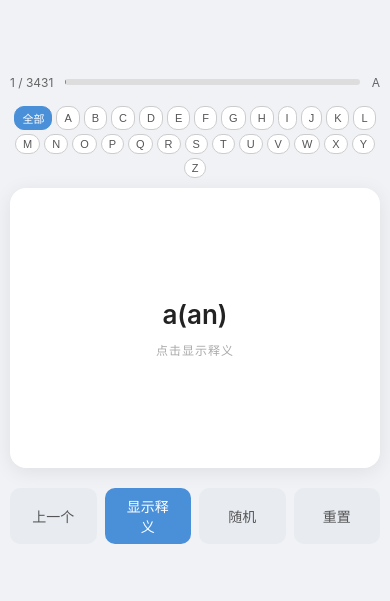
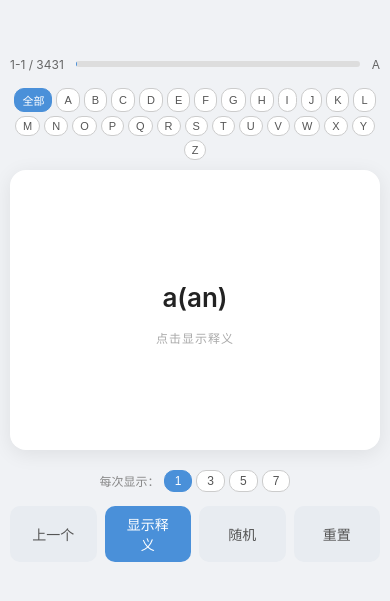
Before and after one commit to Sleepless-Tomato/flashcard, a plain HTML site: page index.html in a window 390 px wide. Shown: the part 113-714 px from the top of the page. Drawn offline with Linux system fonts and the light colour scheme.

Commit message:
Update index.html

```diff
--- a/index.html
+++ b/index.html
@@ -155,6 +155,62 @@
     color: #bbb;
   }
 
+  /* batch size selector */
+  .batch-select {
+    display: flex;
+    align-items: center;
+    justify-content: center;
+    gap: 6px;
+    margin-bottom: 14px;
+    font-size: 13px;
+    color: #888;
+  }
+  .batch-select button {
+    padding: 4px 12px;
+    border: 1px solid #ccc;
+    border-radius: 10px;
+    background: #fff;
+    cursor: pointer;
+    font-size: 13px;
+    color: #555;
+    transition: all .15s;
+  }
+  .batch-select button.active {
+    background: #4a90d9;
+    color: #fff;
+    border-color: #4a90d9;
+  }
+  .batch-select button:active { transform: scale(.95); }
+
+  /* multi-word list */
+  .card-face, .card-back { overflow-y: auto; }
+  .word-list { width: 100%; }
+  .word-list .word-item {
+    padding: 6px 0;
+    border-bottom: 1px solid #f0f0f0;
+    font-size: 22px;
+    font-weight: 500;
+    color: #222;
+    text-align: left;
+    line-height: 1.5;
+  }
+  .word-list .word-item:last-child { border-bottom: none; }
+  .word-list .w-en { font-size: 18px; font-weight: 500; color: #333; }
+  .word-list .w-zh { font-size: 16px; color: #e67e22; margin-left: 8px; }
+  .card-back .word-list .word-item {
+    font-size: 16px;
+    font-weight: 400;
+    padding: 5px 0;
+  }
+  .card-face .word-list { padding: 0; }
+  .card-back .word-list { padding: 0; }
+
+  /* hide old single-word elements when using multi mode */
+  .batch-1 .word-list .word-item { font-size: 34px; font-weight: 600; text-align: center; }
+  .batch-1 .card-back .word-list .word-item { font-size: 22px; font-weight: 500; text-align: center; }
+  .batch-1 .card-back .word-list .w-zh { font-size: 24px; }
+  .batch-1 .card-back .word-list .w-en { display: block; font-size: 20px; margin-bottom: 6px; }
+
   /* shuffle button etc */
   .controls {
     display: flex;
@@ -198,8 +254,8 @@
 
   @media (max-width: 480px) {
     .container { padding: 10px; }
-    .card { aspect-ratio: auto; height: 280px; max-height: 50vh; }
-    .card-face, .card-back { padding: 20px; }
+    .card { aspect-ratio: auto; height: 280px; max-height: 55vh; }
+    .card-face, .card-back { padding: 16px; }
     .card-face .word { font-size: 26px; }
     .card-face .hint { font-size: 12px; margin-top: 8px; }
     .card-back .word-back { font-size: 18px; margin-bottom: 8px; }
@@ -211,15 +267,29 @@
     .controls { gap: 8px; }
     .controls button { padding: 8px 16px; font-size: 14px; min-width: 0; flex: 1; max-width: 120px; }
     .btn-next { min-width: 80px; }
+    .word-list .word-item { font-size: 18px; padding: 4px 0; }
+    .word-list .w-en { font-size: 15px; }
+    .word-list .w-zh { font-size: 14px; }
+    .batch-1 .word-list .word-item { font-size: 26px; }
+    .batch-1 .card-back .word-list .word-item { font-size: 18px; }
+    .batch-1 .card-back .word-list .w-zh { font-size: 20px; }
+    .batch-select { font-size: 12px; gap: 4px; }
+    .batch-select button { padding: 3px 10px; font-size: 12px; }
   }
   @media (max-width: 360px) {
     .card { height: 220px; }
     .card-face .word { font-size: 22px; }
     .card-back .meaning { font-size: 17px; }
     .card-back .word-back { font-size: 15px; }
-    .card-face, .card-back { padding: 14px; }
+    .card-face, .card-back { padding: 12px; }
     .controls button { font-size: 12px; padding: 6px 10px; }
     .filter button { padding: 2px 5px; font-size: 10px; }
+    .word-list .word-item { font-size: 15px; padding: 3px 0; }
+    .word-list .w-en { font-size: 13px; }
+    .word-list .w-zh { font-size: 12px; }
+    .batch-1 .word-list .word-item { font-size: 22px; }
+    .batch-1 .card-back .word-list .word-item { font-size: 15px; }
+    .batch-1 .card-back .word-list .w-zh { font-size: 17px; }
   }
 </style>
 </head>
@@ -236,15 +306,22 @@
   <div class="card" id="card">
     <div class="card-inner">
       <div class="card-face">
-        <div class="word" id="wordDisplay">3500词</div>
+        <div class="word-list" id="wordList"><div class="word-item">3500词</div></div>
         <div class="hint">点击显示释义</div>
       </div>
       <div class="card-back">
-        <div class="word-back" id="wordBackDisplay"></div>
-        <div class="meaning" id="meaningDisplay"></div>
+        <div class="word-list" id="meaningList"></div>
         <div class="section-tag" id="sectionTag"></div>
       </div>
     </div>
+  </div>
+
+  <div class="batch-select">
+    <span>每次显示：</span>
+    <button class="active" data-batch="1">1</button>
+    <button data-batch="3">3</button>
+    <button data-batch="5">5</button>
+    <button data-batch="7">7</button>
   </div>
 
   <div class="controls">
@@ -268,6 +345,7 @@ let filtered = [];
 let currentIdx = 0;
 let flipped = false;
 let activeSection = null;
+let batchSize = 1;
 
 // ---------- init ----------
 all = WORDS;
@@ -304,10 +382,22 @@ function applyFilter() {
   render();
 }
 
+// ---------- batch size ----------
+document.querySelector('.batch-select').addEventListener('click', e => {
+  const btn = e.target.closest('button');
+  if (!btn) return;
+  document.querySelectorAll('.batch-select button').forEach(b => b.classList.remove('active'));
+  btn.classList.add('active');
+  batchSize = parseInt(btn.dataset.batch);
+  currentIdx = 0;
+  flipped = false;
+  render();
+});
+
 // ---------- render ----------
 function render() {
-  const wordEl = document.getElementById('wordDisplay');
-  const meaningEl = document.getElementById('meaningDisplay');
+  const wordList = document.getElementById('wordList');
+  const meaningList = document.getElementById('meaningList');
   const sectionTag = document.getElementById('sectionTag');
   const idxLabel = document.getElementById('idxLabel');
   const progressBar = document.getElementById('progressBar');
@@ -315,9 +405,12 @@ function render() {
   const card = document.getElementById('card');
   const nextBtn = document.getElementById('nextBtn');
 
+  // toggle batch-1 class for visual style
+  card.classList.toggle('batch-1', batchSize === 1);
+
   if (!filtered.length) {
-    wordEl.textContent = '-';
-    meaningEl.textContent = '-';
+    wordList.innerHTML = '<div class="word-item">-</div>';
+    meaningList.innerHTML = '';
     sectionTag.textContent = '';
     idxLabel.textContent = '0 / 0';
     progressBar.style.width = '0%';
@@ -327,15 +420,28 @@ function render() {
     return;
   }
 
-  const entry = filtered[currentIdx];
-  wordEl.textContent = entry.word;
-  const wordBackEl = document.getElementById('wordBackDisplay');
-  wordBackEl.textContent = flipped ? entry.word : '';
-  meaningEl.textContent = flipped ? entry.meaning : '';
-  sectionTag.textContent = flipped ? entry.section : '';
-  idxLabel.textContent = (currentIdx + 1) + ' / ' + filtered.length;
-  progressBar.style.width = ((currentIdx + 1) / filtered.length * 100) + '%';
-  sectionLabel.textContent = entry.section;
+  const batch = filtered.slice(currentIdx, currentIdx + batchSize);
+  const start = currentIdx + 1;
+  const end = Math.min(currentIdx + batchSize, filtered.length);
+
+  // Front: English words
+  if (batchSize === 1) {
+    const w = batch[0];
+    wordList.innerHTML = '<div class="word-item">' + w.word + '</div>';
+    meaningList.innerHTML = '<div class="word-item"><span class="w-en">' + w.word + '</span><span class="w-zh">' + w.meaning + '</span></div>';
+  } else {
+    wordList.innerHTML = batch.map((w, i) =>
+      '<div class="word-item">' + (start + i) + '. ' + w.word + '</div>'
+    ).join('');
+    meaningList.innerHTML = batch.map((w, i) =>
+      '<div class="word-item"><span class="w-en">' + (start + i) + '. ' + w.word + '</span><span class="w-zh">' + w.meaning + '</span></div>'
+    ).join('');
+  }
+
+  sectionTag.textContent = batch.map(w => w.section).filter((s, i, a) => a.indexOf(s) === i).join(', ');
+  idxLabel.textContent = start + '-' + end + ' / ' + filtered.length;
+  progressBar.style.width = (end / filtered.length * 100) + '%';
+  sectionLabel.textContent = filtered[currentIdx].section;
 
   if (!flipped) {
     card.classList.remove('flipped');
@@ -354,8 +460,8 @@ document.getElementById('card').addEventListener('click', function() {
     render();
     return;
   }
-  if (currentIdx < filtered.length - 1) {
-    currentIdx++;
+  if (currentIdx + batchSize < filtered.length) {
+    currentIdx += batchSize;
   } else {
     currentIdx = 0;
   }
@@ -370,9 +476,8 @@ document.getElementById('prevBtn').addEventListener('click', function(e) {
     flipped = false;
     render();
   } else {
-    // go back
-    if (currentIdx > 0) {
-      currentIdx--;
+    if (currentIdx - batchSize >= 0) {
+      currentIdx -= batchSize;
     }
     flipped = true;
     render();
@@ -387,8 +492,8 @@ document.getElementById('nextBtn').addEventListener('click', function(e) {
     render();
     return;
   }
-  if (currentIdx < filtered.length - 1) {
-    currentIdx++;
+  if (currentIdx + batchSize < filtered.length) {
+    currentIdx += batchSize;
   } else {
     currentIdx = 0;
   }
```
